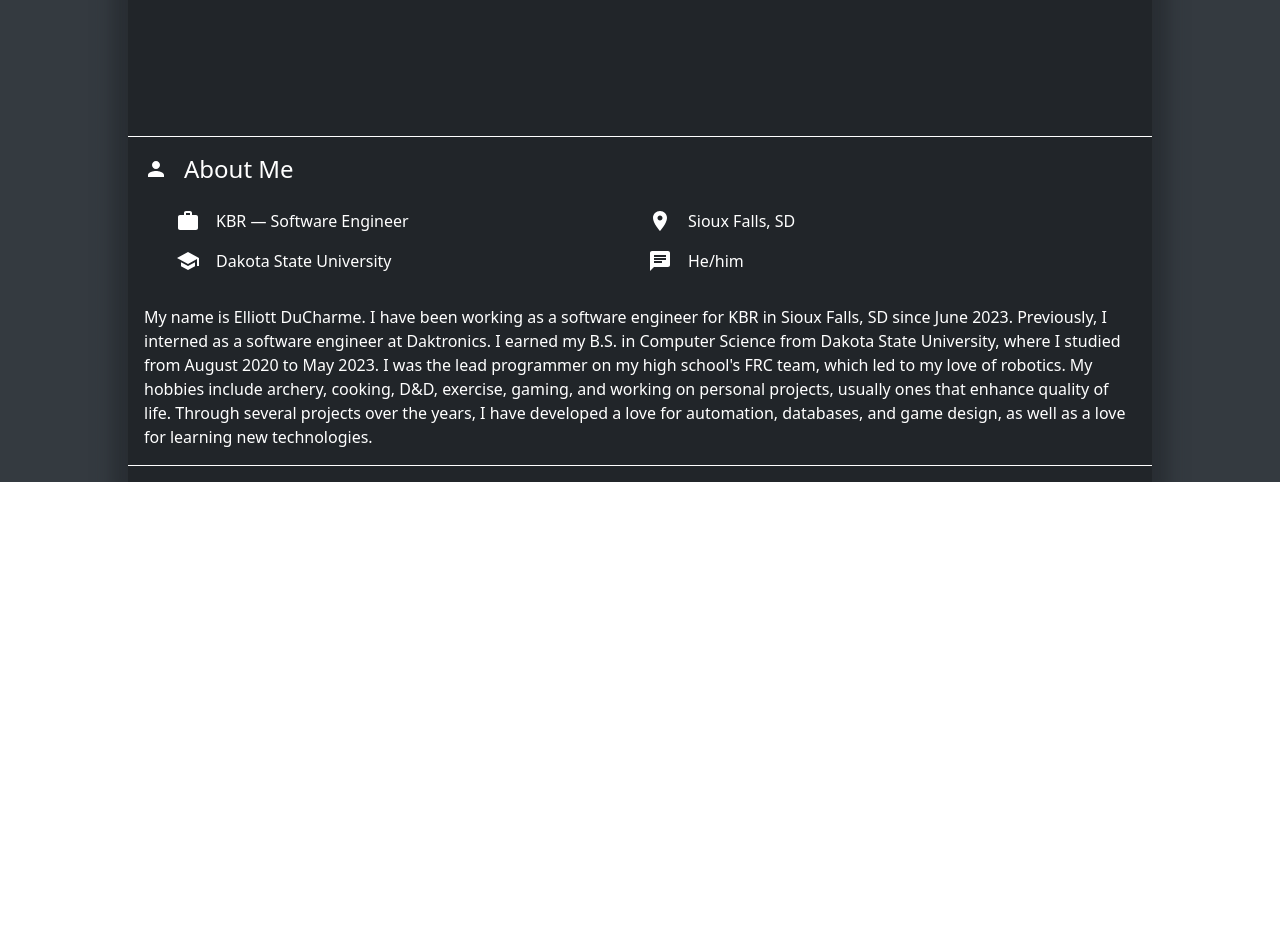
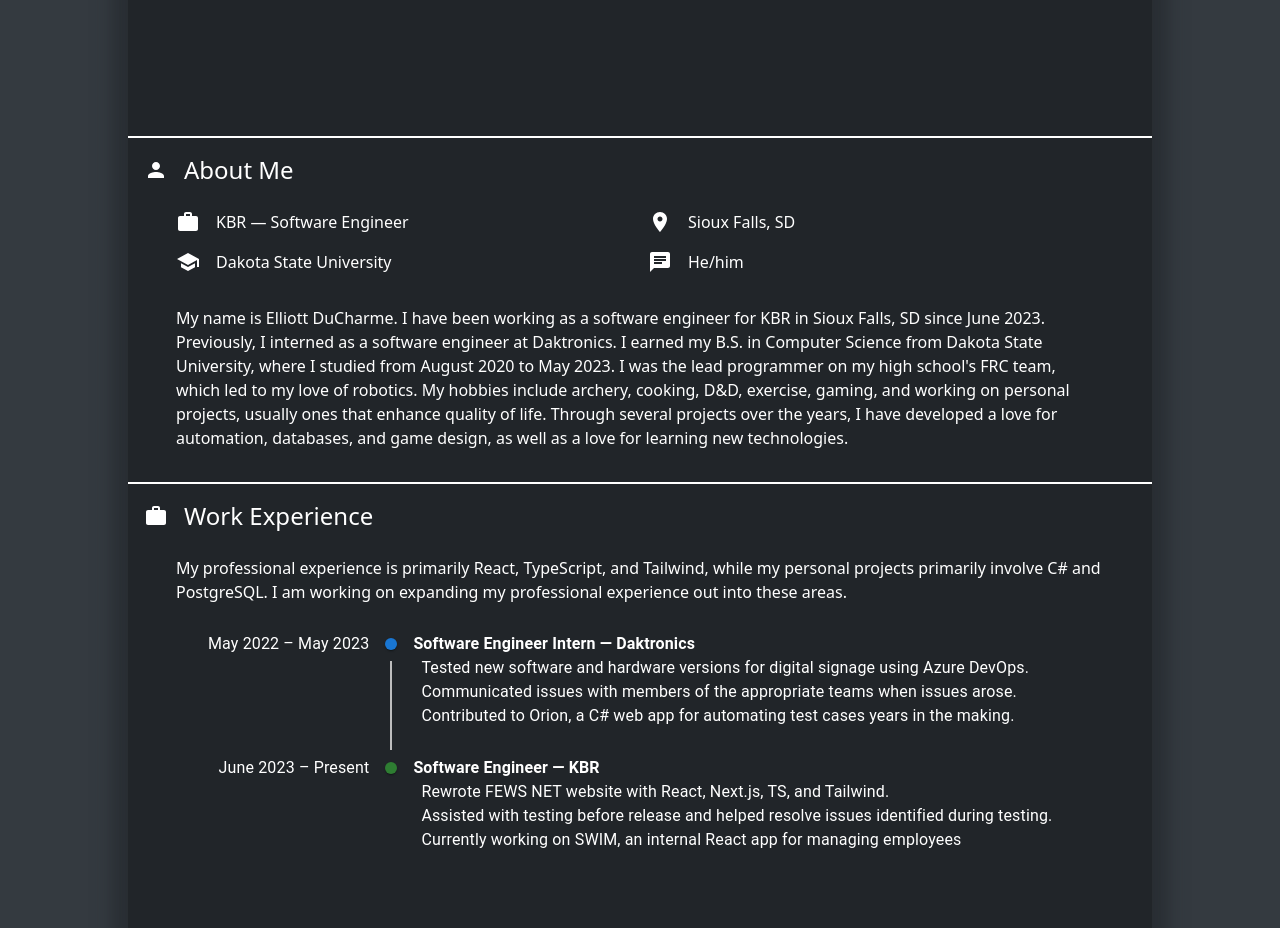
Before and after one commit to ellman12/Portfolio-New, a React (Vite) app: page / in a window 1280 px wide. Shown: the part 680-1608 px from the top of the page. Before the commit the page ends 1162 px from the top, so only its background shows below. Built offline with nearby package versions, Linux system fonts and the light colour scheme.

Commit message:
Add work experience section, will probably revisit later

```diff
--- a/src/Home.tsx
+++ b/src/Home.tsx
@@ -1,5 +1,6 @@
 import TopSection from "./components/Sections/TopSection.tsx";
 import AboutMeSection from "./components/Sections/AboutMeSection.tsx";
+import WorkExperienceSection from "./components/Sections/WorkExperience/WorkExperienceSection.tsx";
 
 export default function Home() {
     return (
@@ -8,6 +9,7 @@ export default function Home() {
 
             <main>
                 <AboutMeSection/>
+                <WorkExperienceSection/>
             </main>
         </div>
     );
--- a/src/components/Sections/AboutMeSection.tsx
+++ b/src/components/Sections/AboutMeSection.tsx
@@ -16,7 +16,7 @@ export default function AboutMeSection() {
                 <Tidbit icon={<ChatIcon/>} text="He/him"/>
             </div>
 
-            <p className="mt-8">My name is Elliott DuCharme. I have been working as a software engineer for KBR in Sioux Falls, SD since June 2023. Previously, I interned as a software engineer at Daktronics. I earned my B.S. in Computer Science from Dakota State University, where I studied from August 2020 to May 2023. I was the lead programmer on my high school's FRC team, which led to my love of robotics. My hobbies include archery, cooking, D&amp;D, exercise, gaming, and working on personal projects, usually ones that enhance quality of life. Through several projects over the years, I have developed a love for automation, databases, and game design, as well as a love for learning new technologies.</p>
+            <p className="mt-8 mx-2 md:mx-8">My name is Elliott DuCharme. I have been working as a software engineer for KBR in Sioux Falls, SD since June 2023. Previously, I interned as a software engineer at Daktronics. I earned my B.S. in Computer Science from Dakota State University, where I studied from August 2020 to May 2023. I was the lead programmer on my high school's FRC team, which led to my love of robotics. My hobbies include archery, cooking, D&amp;D, exercise, gaming, and working on personal projects, usually ones that enhance quality of life. Through several projects over the years, I have developed a love for automation, databases, and game design, as well as a love for learning new technologies.</p>
         </Section>
     );
 }
--- a/src/components/Sections/Section.tsx
+++ b/src/components/Sections/Section.tsx
@@ -9,7 +9,7 @@ interface Props {
 
 const Section: FC<Props> = ({icon, title, children}) => {
     return (
-        <section id="about-me" className="border-y border-white p-4 flex flex-col">
+        <section id="about-me" className="border-t-2 border-white px-4 pt-4 pb-8 flex flex-col">
             <div className="flex flex-row items-center gap-4 mb-6">
                 {icon}
                 <H2>{title}</H2>
--- /dev/null
+++ b/src/components/Sections/WorkExperience/WorkExperienceSection.tsx
@@ -0,0 +1,26 @@
+import Section from "../Section.tsx";
+import WorkIcon from "@mui/icons-material/Work";
+import {Timeline, timelineOppositeContentClasses} from "@mui/lab";
+import WorkTimelineItem from "./WorkTimelineItem.tsx";
+
+export default function WorkExperienceSection() {
+    return (
+        <Section icon={<WorkIcon/>} title="Work Experience">
+            <p className="mb-4 mx-2 md:mx-8">My professional experience is primarily React, TypeScript, and Tailwind, while my personal projects primarily involve C# and PostgreSQL. I am working on expanding my professional experience out into these areas.</p>
+
+            <Timeline sx={{[`& .${timelineOppositeContentClasses.root}`]: {flex: 0.28}}}>
+                <WorkTimelineItem dateRange="May 2022 – May 2023" title="Software Engineer Intern — Daktronics" color="primary">
+                    <p>Tested new software and hardware versions for digital signage using Azure DevOps.</p>
+                    <p>Communicated issues with members of the appropriate teams when issues arose.</p>
+                    <p>Contributed to Orion, a C# web app for automating test cases years in the making.</p>
+                </WorkTimelineItem>
+
+                <WorkTimelineItem dateRange="June 2023 – Present" title="Software Engineer — KBR" lastItem={true} color="success">
+                    <p>Rewrote FEWS NET website with React, Next.js, TS, and Tailwind.</p>
+                    <p>Assisted with testing before release and helped resolve issues identified during testing.</p>
+                    <p>Currently working on SWIM, an internal React app for managing employees</p>
+                </WorkTimelineItem>
+            </Timeline>
+        </Section>
+    );
+}
--- /dev/null
+++ b/src/components/Sections/WorkExperience/WorkTimelineItem.tsx
@@ -0,0 +1,34 @@
+import {ComponentProps, FC, ReactNode} from "react";
+import {OverridableStringUnion} from "@mui/types";
+import {TimelineConnector, TimelineContent, TimelineDot, TimelineDotPropsColorOverrides, TimelineItem, TimelineOppositeContent, TimelineSeparator} from "@mui/lab";
+
+type Props = {
+    dateRange: string;
+    title: string;
+    color: OverridableStringUnion<"primary" | "secondary" | "error" | "warning" | "info" | "success", TimelineDotPropsColorOverrides>;
+    lastItem?: boolean;
+    children: ReactNode;
+} & Omit<ComponentProps<typeof TimelineDot>, "color">;
+
+const WorkTimelineItem: FC<Props> = ({dateRange, title, lastItem = false, color, children}) => {
+    return (
+        <TimelineItem>
+            <TimelineOppositeContent className="text-nowrap">{dateRange}</TimelineOppositeContent>
+            <TimelineSeparator>
+                <TimelineDot color={color}/>
+                {lastItem ? <></> : <TimelineConnector/>}
+            </TimelineSeparator>
+            <TimelineContent>
+                <div className="mb-4">
+                    <p className="font-bold">{title}</p>
+
+                    <div className="pl-2">
+                        {children}
+                    </div>
+                </div>
+            </TimelineContent>
+        </TimelineItem>
+    );
+};
+
+export default WorkTimelineItem;
```
